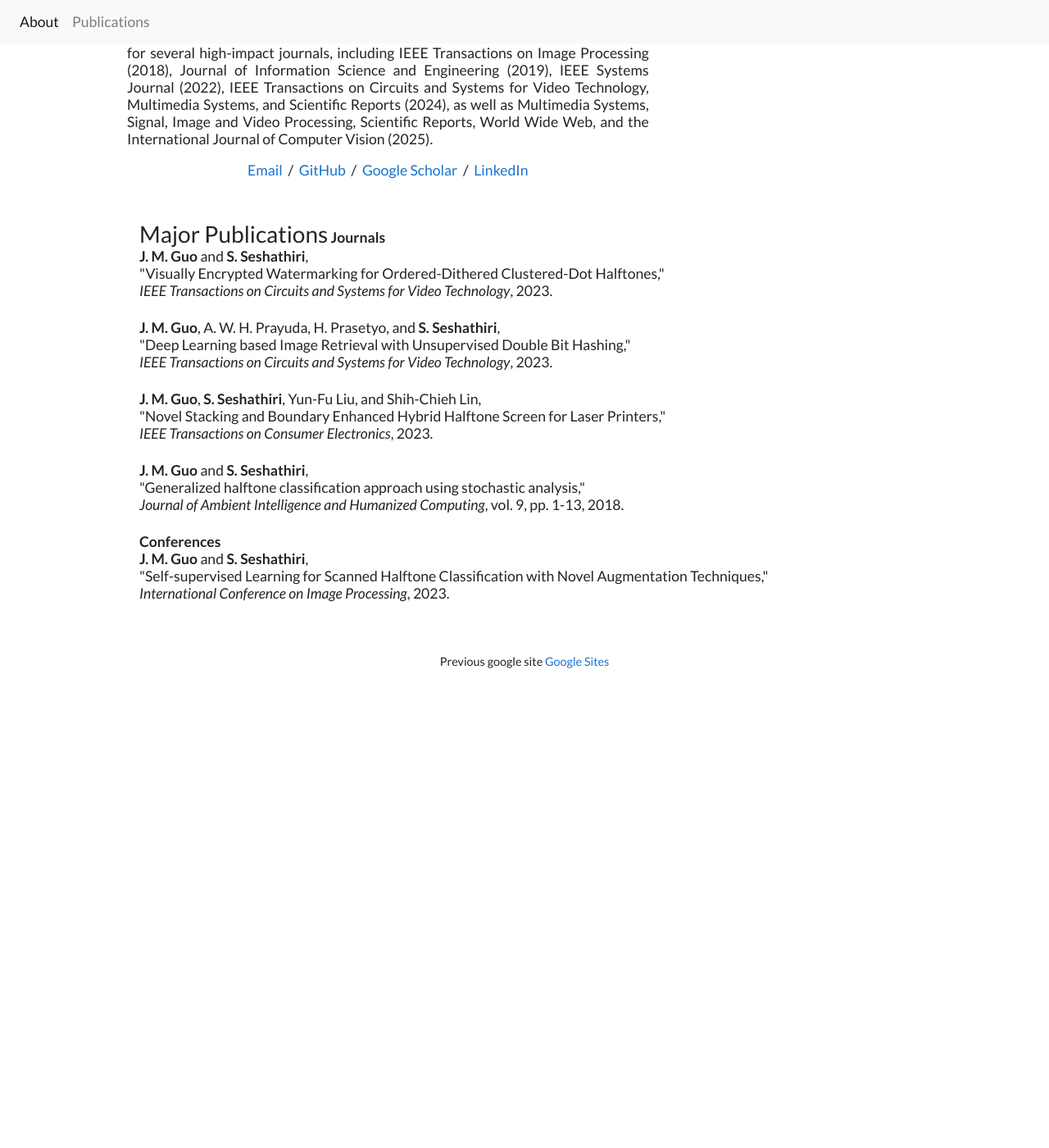
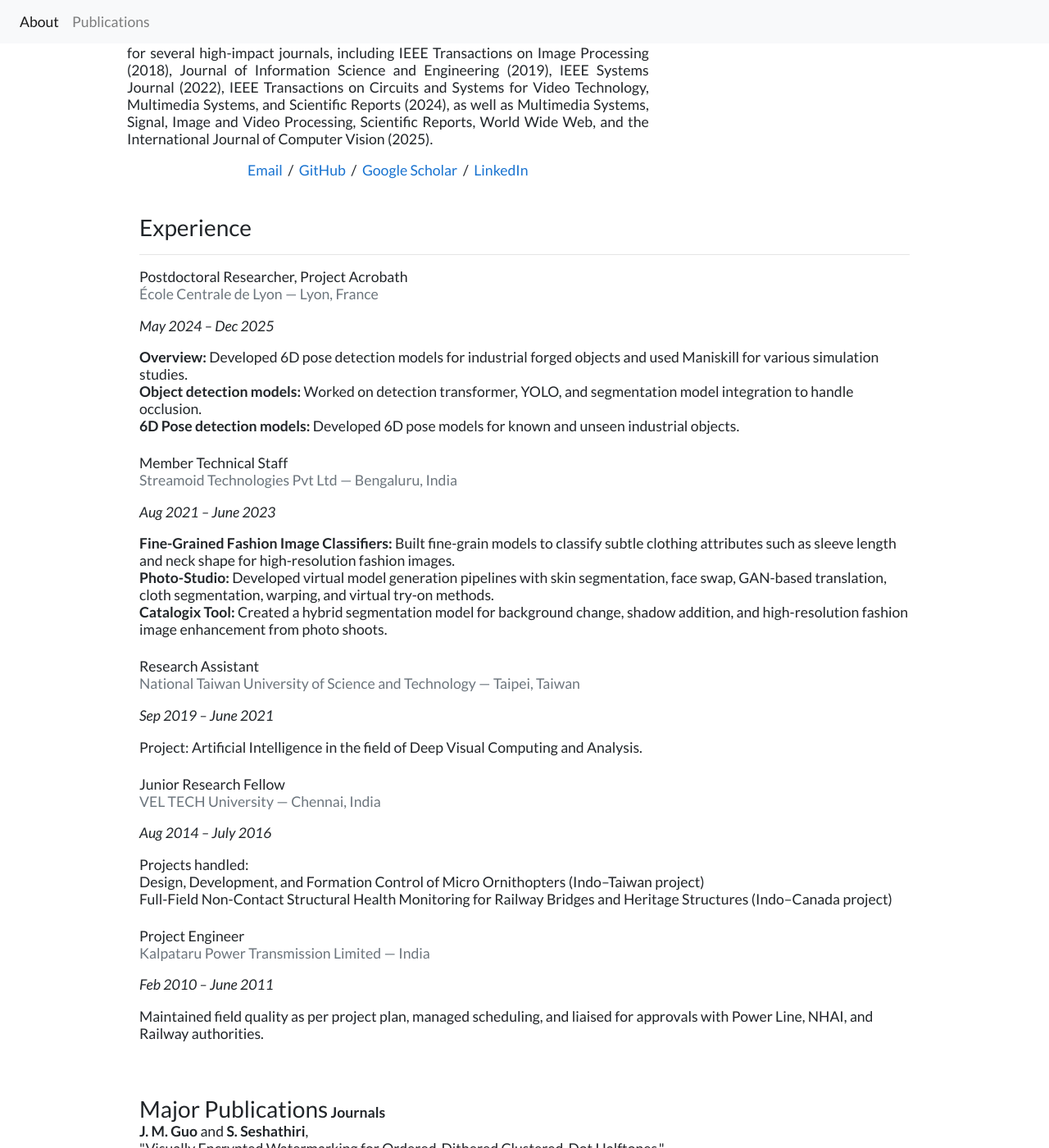
Before and after one commit to SankarSrin/SankarSrin.github.io, a Jekyll site: the page built from index.html, in a window 1280 px wide and 1400 px high, scrolled down 391 px. Shown: the whole window at 82% size. Built offline with Jekyll 4.4.1, drawn with Linux system fonts in a browser that asks for light colours; before the commit the page ends 1222 px from its top, so only the background shows below that.

Commit message:
experience

```diff
--- a/index.html
+++ b/index.html
@@ -31,5 +31,5 @@ layout: default
 
     </div>
 </div>
-
+{% include experience.html %}
 {% include publications.html %}
```
